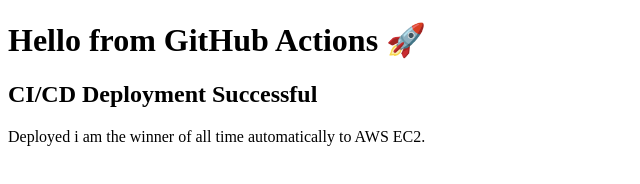
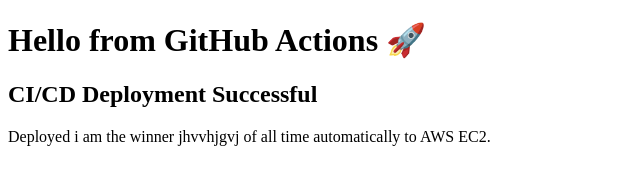
Before and after one commit to singathurai007/github-actions-demo, a plain HTML site: page index.html in a window 1280 px wide. Shown: the whole page, without its empty margins (0-640 px from the left). Drawn offline with Linux system fonts and the light colour scheme.

Commit message:
Update index.html

```diff
--- a/index.html
+++ b/index.html
@@ -6,6 +6,6 @@
 <body>
     <h1>Hello from GitHub Actions 🚀</h1>
     <h2>CI/CD Deployment Successful</h2>
-    <p>Deployed i am the winner of all time  automatically to AWS EC2.</p>
+    <p>Deployed i am the winner jhvvhjgvj   of all time  automatically to AWS EC2.</p>
 </body>
 </html>
```
